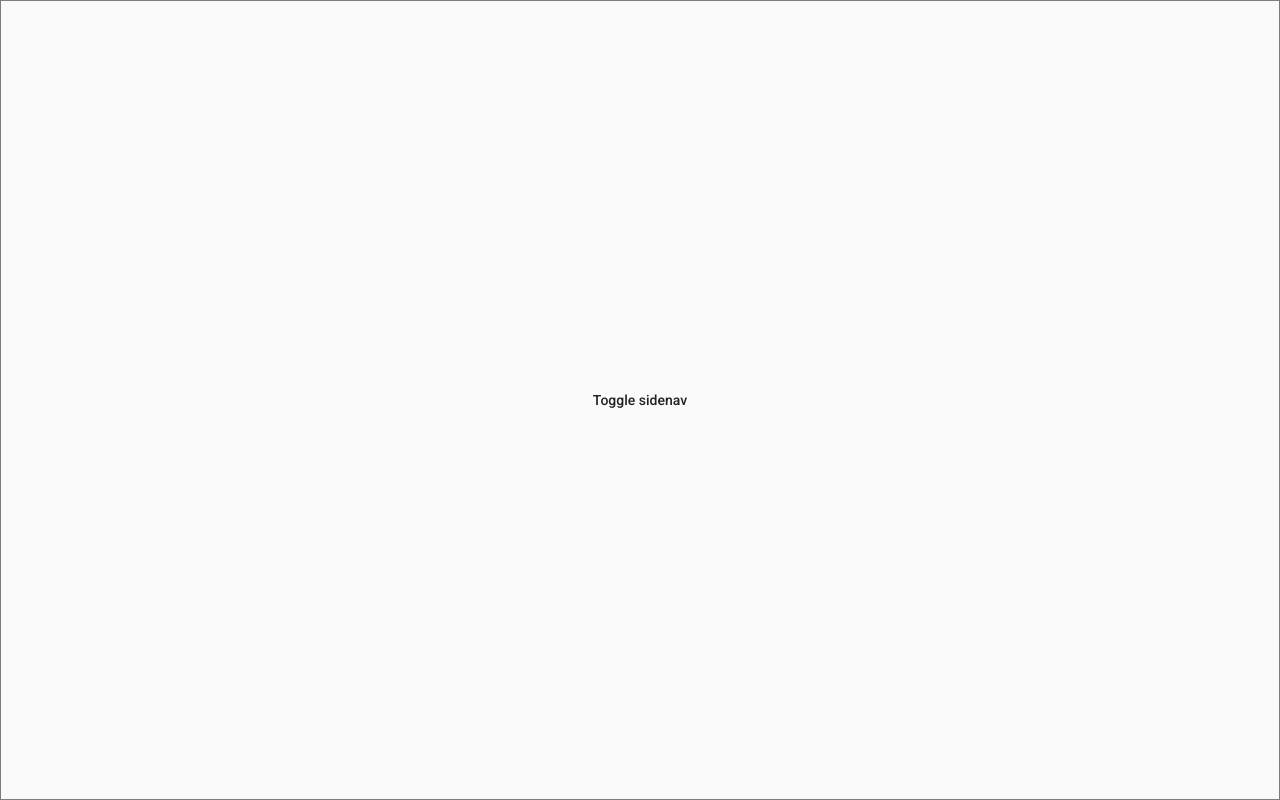
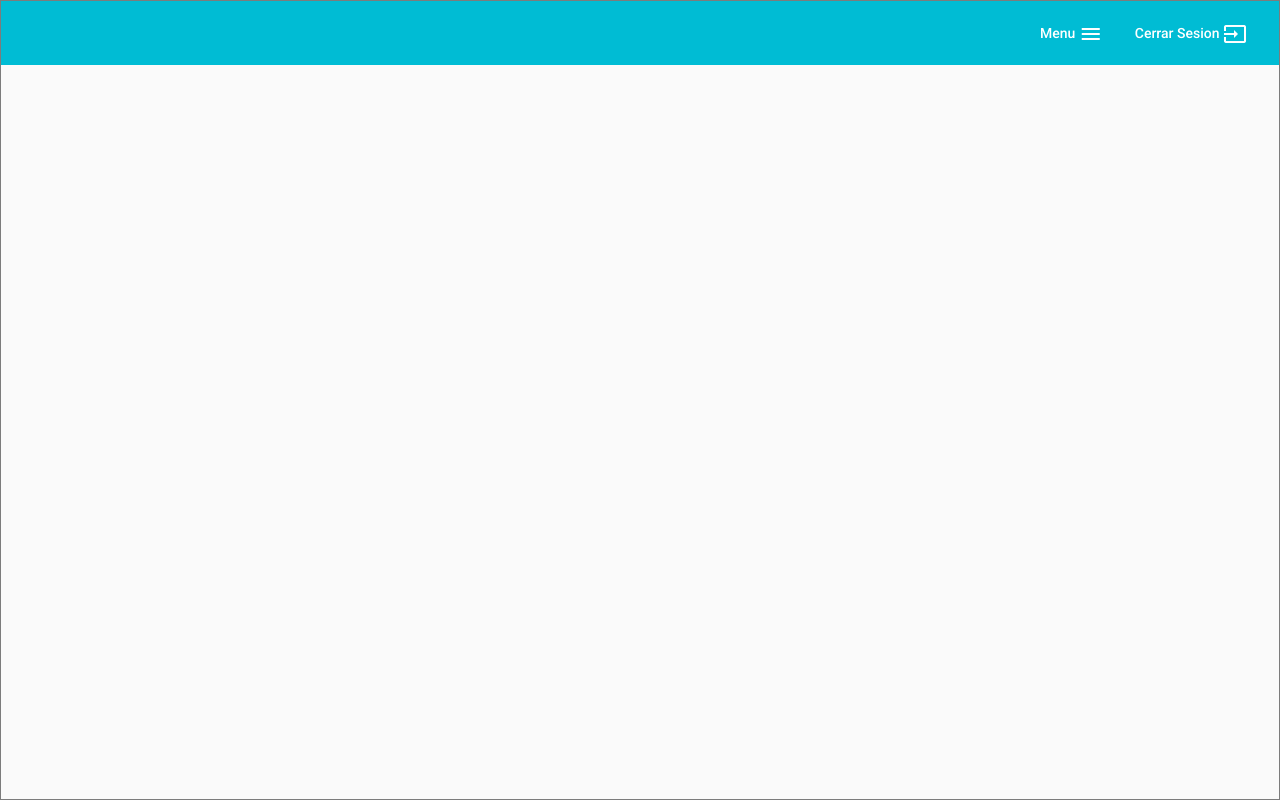
Before and after one commit to MasterTechHn/midoctor-app, an Angular app: page /med-portal in a window 1280 px wide. Built offline with nearby package versions, Linux system fonts and the light colour scheme.

Commit message:
-med portal stylized

```diff
--- a/src/app/app-medportal/med-portal.component.css
+++ b/src/app/app-medportal/med-portal.component.css
@@ -7,7 +7,6 @@
 .example-sidenav-content {
     display: flex;
     height: 100%;
-    align-items: center;
     justify-content: center;
 }
 
@@ -17,6 +16,6 @@
     width: 230px;
 }
 
-.med-portal-sidenva-container{
+.med-portal-sidenva-content{
   display: flex;
 }
--- a/src/app/app-medportal/med-portal.component.html
+++ b/src/app/app-medportal/med-portal.component.html
@@ -1,19 +1,53 @@
-<mat-drawer-container class="example-container" autosize>
-  <mat-drawer #drawer class="example-sidenav" mode="push">
-    <ul>
-      <li>
-        Perfil
-        <button type="button" mat-icon-button class="example-icon">
-          <mat-icon>face</mat-icon>
-        </button>
-      </li>
-    </ul>
+<mat-drawer-container class="example-container">
+  <mat-drawer
+    #drawer
+    class="example-sidenav"
+    mode="push">
+    <mat-nav-list>
+      <mat-list-item>
+          <mat-icon matListIcon>face</mat-icon>
+          <h3 matLine> Perfil </h3>
+      </mat-list-item>
+
+      <mat-list-item>
+          <mat-icon matListIcon>pending_actions</mat-icon>
+          <h3 matLine> Agenda </h3>
+      </mat-list-item>
+
+      <mat-list-item>
+          <mat-icon matListIcon>contacts</mat-icon>
+          <h3 matLine> Pacientes </h3>
+      </mat-list-item>
+
+      <mat-list-item>
+        <mat-icon matListIcon>burst_mode</mat-icon>
+        <h3 matLine> Galeria </h3>
+      </mat-list-item>
+
+      <mat-list-item>
+        <mat-icon matListIcon>notification_important</mat-icon>
+        <h3 matLine> Notificaciones </h3>
+      </mat-list-item>
+    </mat-nav-list>
   </mat-drawer>
 
-  <div class="example-sidenav-content">
-    <button type="button" mat-button (click)="drawer.toggle()">
-      Toggle sidenav
-    </button>
-  </div>
+  <mat-drawer-content>
+    <mat-toolbar color="primary">
+      <mat-toolbar-row>
+          <span class="example-spacer"></span>
+          <button type="button" mat-button (click)="drawer.toggle()">
+              Menu
+              <mat-icon>menu</mat-icon>
+          </button>
+          <button type="button" mat-button>
+              Cerrar Sesion
+              <mat-icon>input</mat-icon>
+          </button>
+      </mat-toolbar-row>
+    </mat-toolbar>
 
+    <div class="example-sidenav-content">
+
+    </div>
+  </mat-drawer-content>
 </mat-drawer-container>
--- a/src/styles.css
+++ b/src/styles.css
@@ -25,3 +25,7 @@ body { margin: 0; font-family: Roboto, "Helvetica Neue", sans-serif; }
   padding: 25px 25px;
   box-shadow: 5px 10px #888888;
 }
+
+.example-spacer {
+  flex: 1 1 auto;
+}
```
Lines whose indentation alone changed are shown as unchanged.
